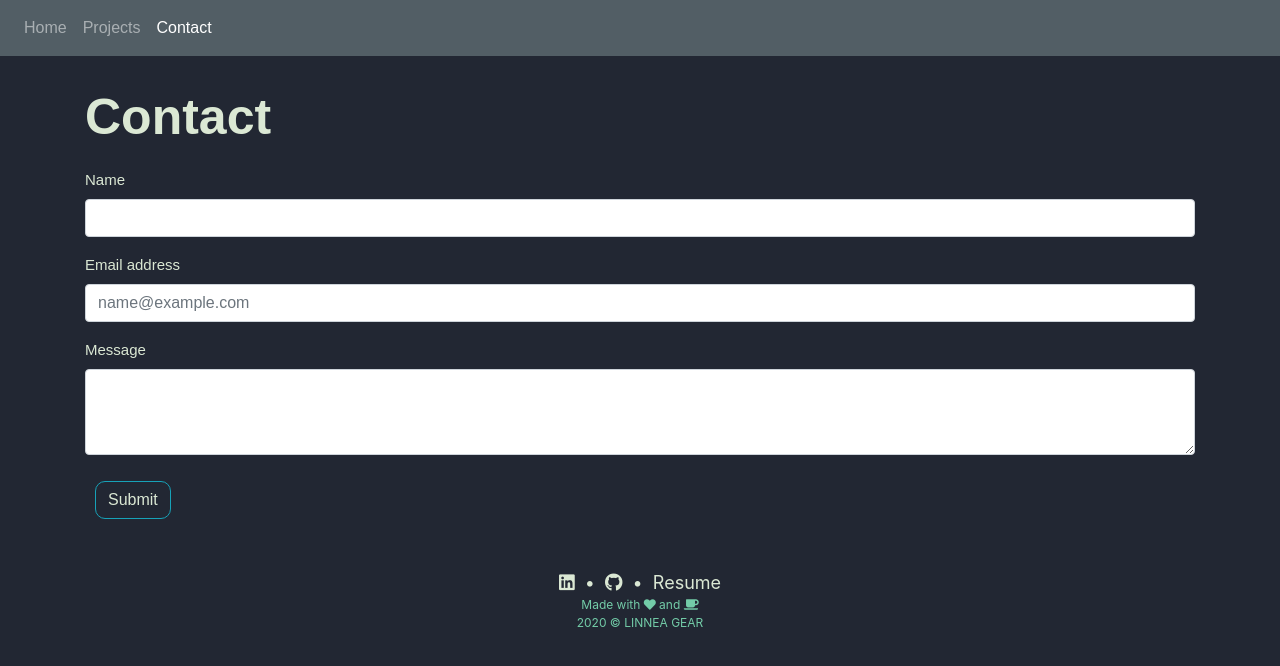
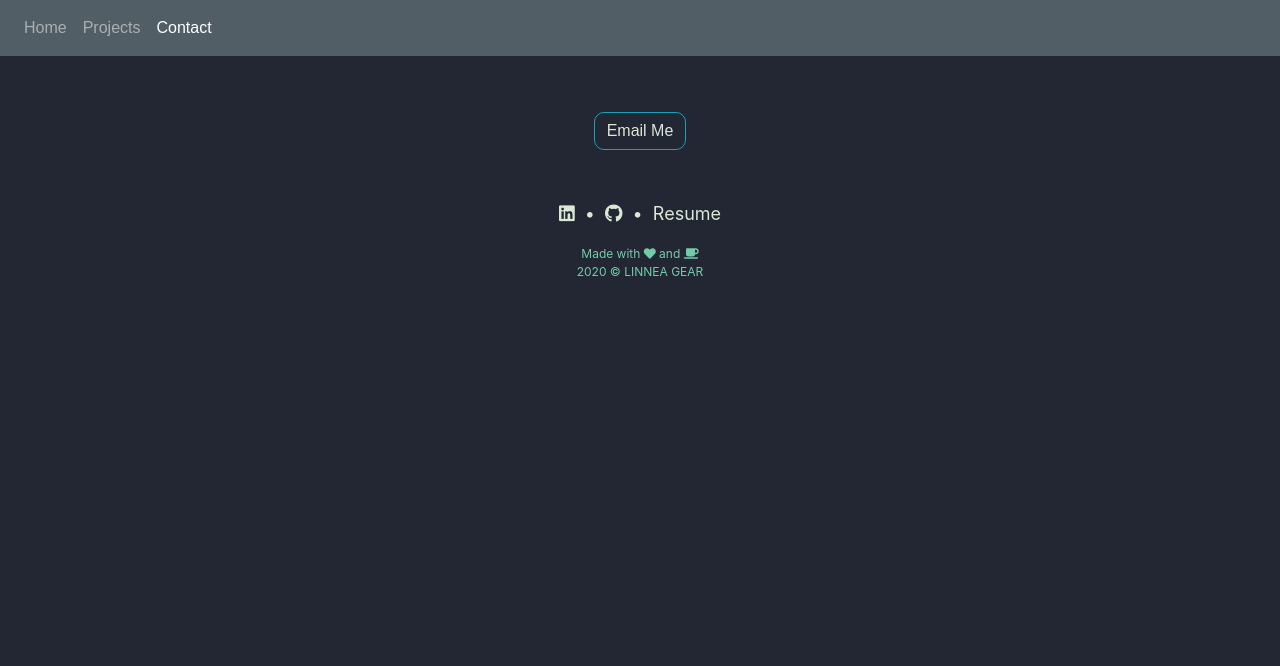
Before and after one commit to linneagear/ReactPortfolio, a React (Create React App) app in the folder portfolio/: page /contact in a window 1280 px wide. Shown: the top 666 px of the page. Built offline with nearby package versions, Linux system fonts and the light colour scheme.

Commit message:
Changed contact form to email button

```diff
--- a/portfolio/src/components/Footer.js
+++ b/portfolio/src/components/Footer.js
@@ -13,10 +13,11 @@ function Footer() {
         {/* GitHub */}
         <a href="https://github.com/linneagear" ><i class="fab fa-github"></i></a>
         &nbsp; • &nbsp;
-        <a href="https://github.com/linneagear/Resume/raw/master/Linnea_Gear_Resume%20(2).pdf" >
+        <a href="https://docs.google.com/document/d/e/2PACX-1vRYTEWiYMQCYFQmKXJWBaA1BX7f4_YSau9c0AcChcAJMUgiNyo80I804qtwyE_aDz8Ho97AfMMiM6pv/pub" >
           Resume
         </a>
       </section>
+      <br></br>
       Made with <i class="fas fa-heart"></i> and <i class="fas fa-coffee"></i>
       <br></br>
       <span >
--- a/portfolio/src/components/pages/Contact.js
+++ b/portfolio/src/components/pages/Contact.js
@@ -5,27 +5,12 @@ function Contact() {
   return (
     <div class="container">
       <div class="contact">
+          <br />
+          <br />
 
-        <p class="contact2">Contact</p>
-          <br />
-          <div class="form-group">
-            <label for="exampleFormControlInput1">Name</label>
-            <input type="email" class="form-control" id="exampleFormControlInput1" />
-          </div>
+          <a href="mailto:linneagear@gmail.com" class="btn btn-outline-info email-lnk">Email Me<i class="email"></i></a>
 
-        <div class="form-group">
-          <label for="exampleFormControlInput1">Email address</label>
-          <input type="email" class="form-control" id="exampleFormControlInput1" placeholder="name@example.com" />
         </div>
-
-        <div class="form-group">
-          <label for="exampleFormControlTextarea1">Message</label>
-          <textarea class="form-control" id="exampleFormControlTextarea1" rows="3"></textarea>
-        </div>
-
-        <button type="button" class="btn btn-outline-info">Submit</button>
-      </div>
-
     </div>
   );
 }
--- a/portfolio/src/components/pages/contact.css
+++ b/portfolio/src/components/pages/contact.css
@@ -1,20 +1,8 @@
-.form-control{
-    background: rgb(255, 255, 255);
-}
 
 .contact {
     font-size: 15px;
     line-height: 23px;
     font-family: "Josefin Sans",sans-serif;
     color: #DBE8D4;
+    text-align: center;
  }
-
-.form-group {
-    text-align: left;
-}
-
-.contact2 {
-    margin-top: 50px;
-    font-size: 50px;
-    font-weight: bolder;
- }
```
